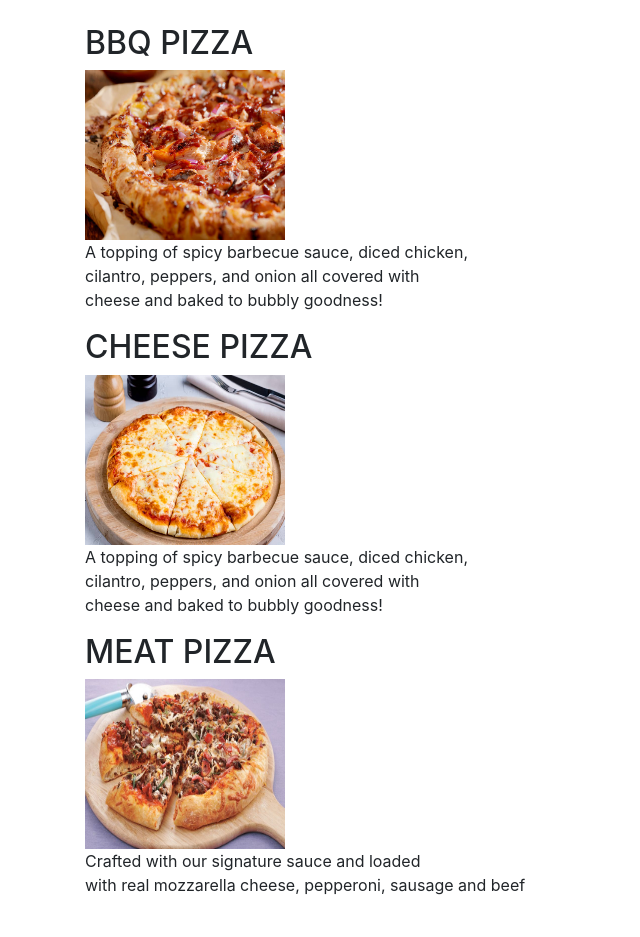
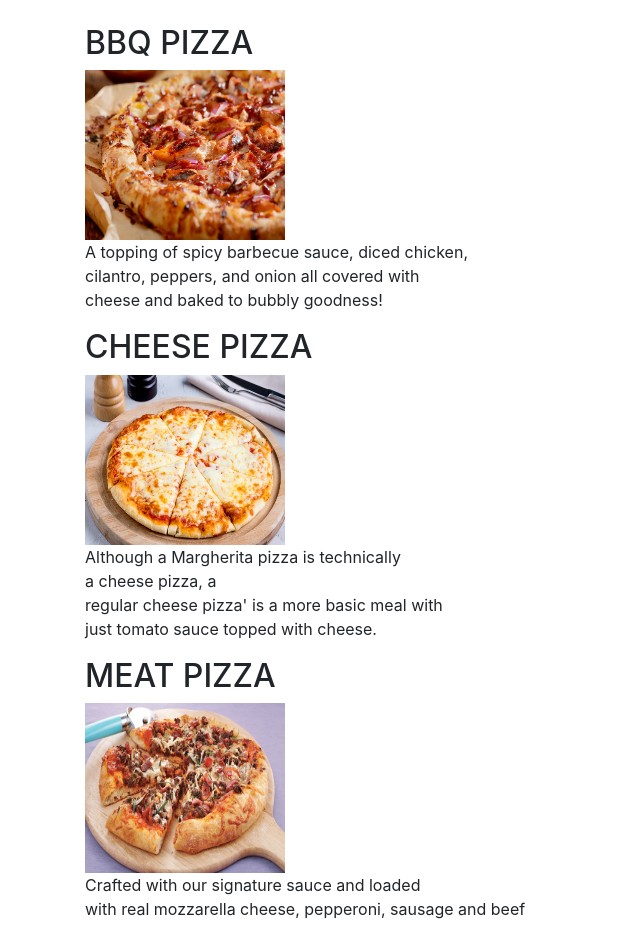
Before and after one commit to kelvinkip/Pizza-Palace, a plain HTML site: page index.html in a window 1280 px wide. Shown: the whole page, without its empty margins (0-640 px from the left). Before the commit the page ends 913 px from the top, so only its background shows below. Drawn offline with nearby package versions, Linux system fonts and the light colour scheme.

```diff
--- a/index.html
+++ b/index.html
@@ -24,7 +24,7 @@
       <div class="container">
         <H2>CHEESE PIZZA</H2>
         <img id="bbq" src="pizza/Cheese-pizza-1.jpg" alt="">
-        <p>A topping of spicy barbecue sauce, diced chicken, <br> cilantro, peppers, and onion all covered with <br> cheese and baked to bubbly goodness!</p>
+        <p>Although a Margherita pizza is technically <br> a cheese pizza, a <br> regular cheese pizza' is a more basic meal with <br> just tomato sauce topped with cheese. </p>
     </div>
     <div class="container">
         <H2>MEAT PIZZA</H2>
```
